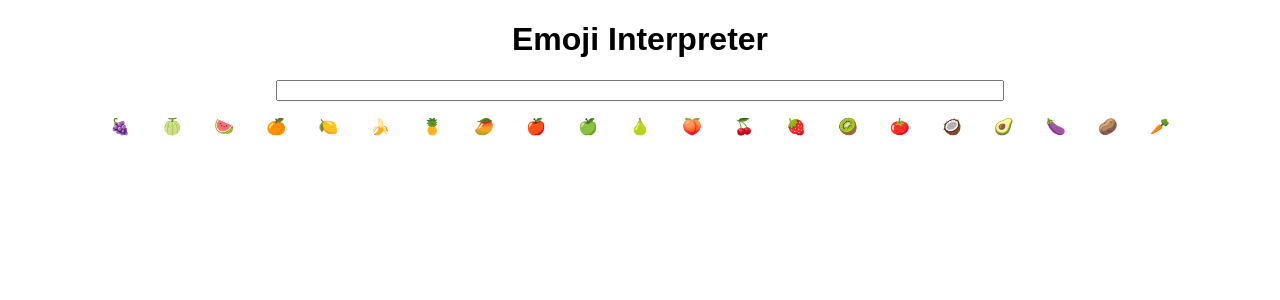
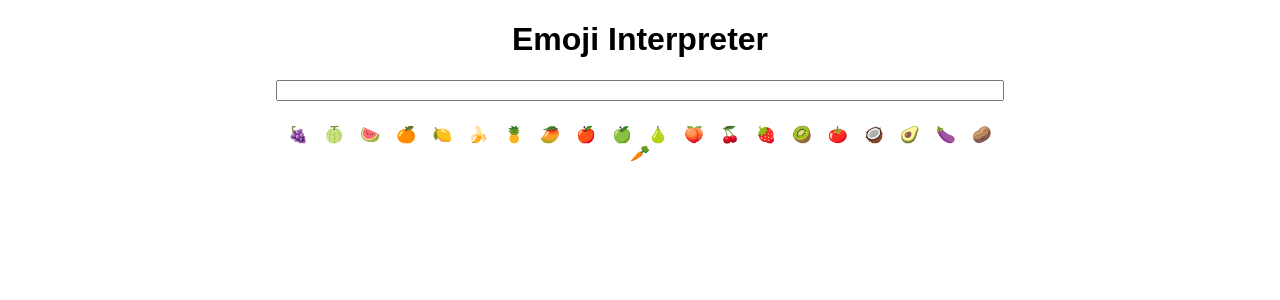
Before and after one commit to hunarjain007/lesson-five-neogcamp, a React (Create React App) app: page / in a window 1280 px wide. Shown: the top 300 px of the page. Built offline with nearby package versions, Linux system fonts and the light colour scheme.

Commit message:
updated style

```diff
--- a/src/App.js
+++ b/src/App.js
@@ -47,7 +47,7 @@ export default function App() {
     <div className="App">
       <h1>Emoji Interpreter</h1>
       <input onChange={(event) => onChangeHandler(event.target.value)}></input>
-      <div>
+      <div className="fruits">
         {emojiArray.map((emoji) => {
           return (
             <span key={emoji} onClick={onClickHandler}>
--- a/src/styles.css
+++ b/src/styles.css
@@ -11,6 +11,12 @@ div {
   margin: 1rem;
 }
 
+.fruits {
+  width: 60%;
+  margin: auto;
+  padding: 1.5rem;
+}
+
 span {
-  padding: 1rem;
+  padding: 0.5rem;
 }
```
